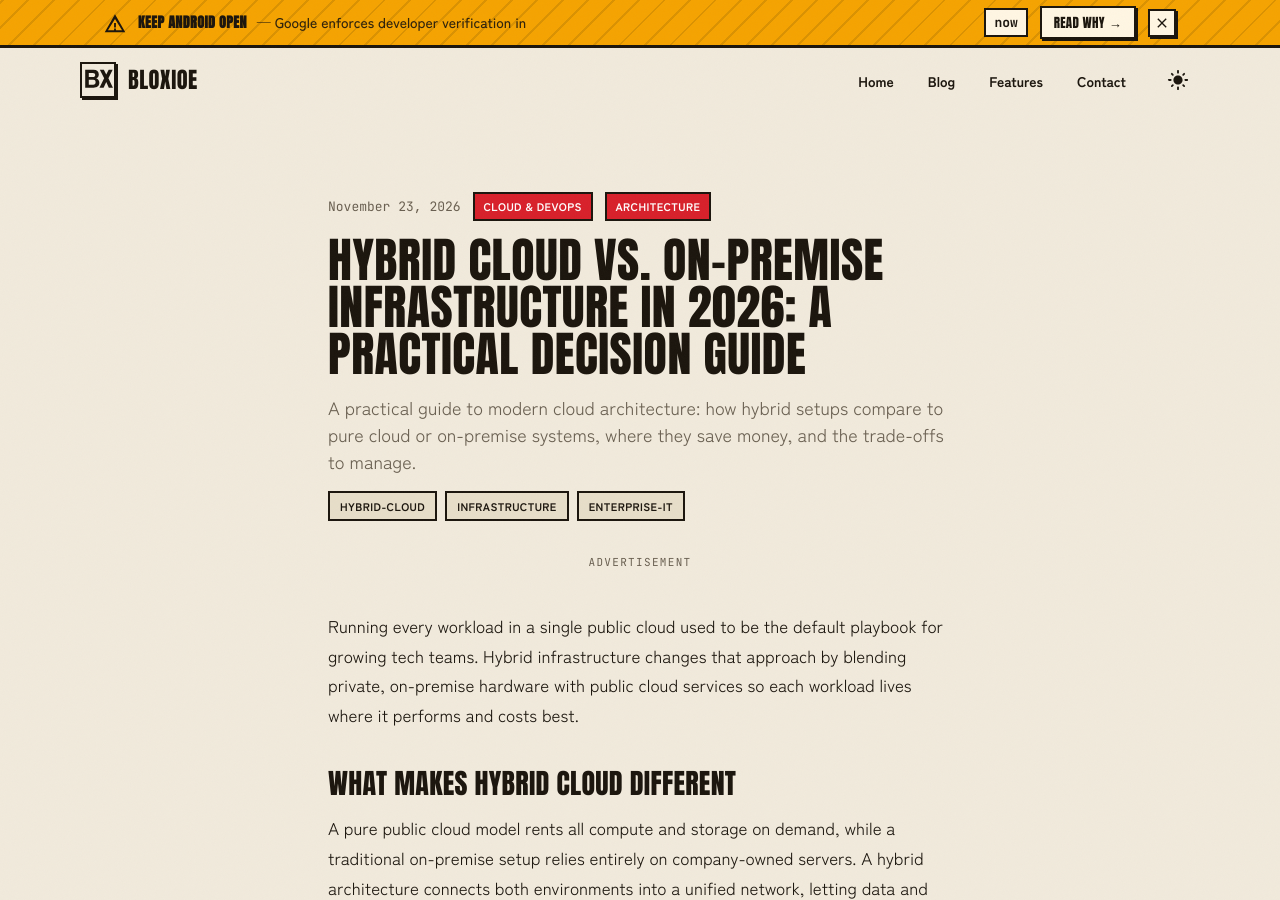
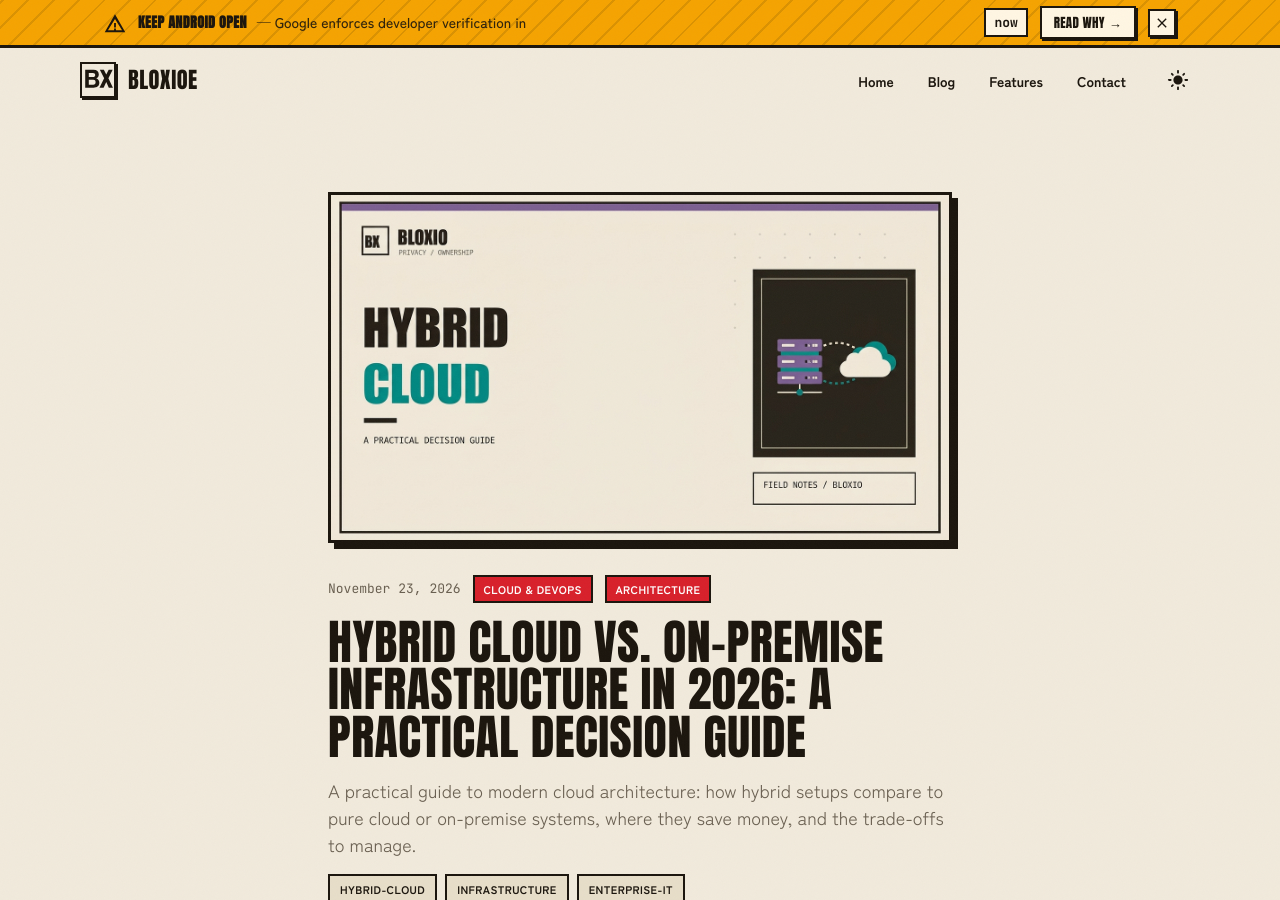
Before and after one commit to Bloxioe/Bloxioe.github.io, a Jekyll site: the page built from _news/2026-11-22-hybrid-cloud-vs-on-premise-infrastructure-in-2026-a-practical-decision-guide.md, in a window 1280 px wide and 900 px high. Built offline with Jekyll 4.4.1, drawn with Linux system fonts in a browser that asks for light colours.

Commit message:
Update Blog Post “2026-11-22-hybrid-cloud-vs-on-premise-infrastructure-in-2026-a-practical-decision-guide”

```diff
--- a/_news/2026-11-22-hybrid-cloud-vs-on-premise-infrastructure-in-2026-a-practical-decision-guide.md
+++ b/_news/2026-11-22-hybrid-cloud-vs-on-premise-infrastructure-in-2026-a-practical-decision-guide.md
@@ -1,6 +1,7 @@
 ---
 title: "Hybrid Cloud vs. On-Premise Infrastructure in 2026: A Practical Decision
   Guide"
+image: /assets/uploads/gemini_generated_image_c6dnivc6dnivc6dn.jpg
 image_alt: Illustration of cloud servers, local data infrastructure, and
   enterprise network integration.
 description: "A practical guide to modern cloud architecture: how hybrid setups
```
